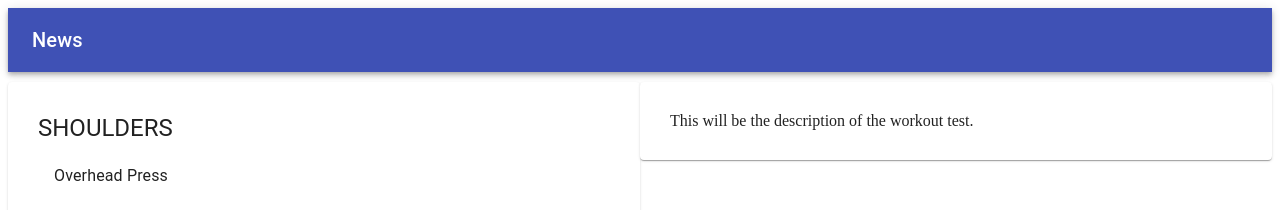
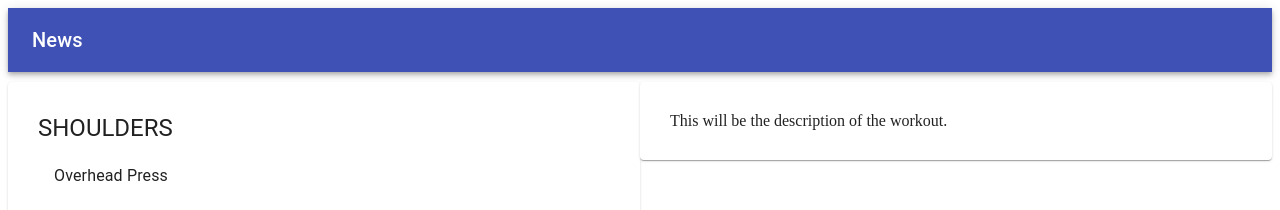
Before and after one commit to raevenbauto/material-io-practice, a React (Create React App) app: page / in a window 1280 px wide. Shown: the top 210 px of the page. Built offline with nearby package versions, Linux system fonts and the light colour scheme.

Commit message:
Revert "Commit from other comp"
This reverts commit 1bb6c0f3

```diff
--- a/src/Components/Exercises/index.js
+++ b/src/Components/Exercises/index.js
@@ -44,7 +44,7 @@ export default ({exercises}) =>
         </Grid>
         <Grid item sm>
             <Paper style={style.Paper} >
-                This will be the description of the workout test.
+                This will be the description of the workout.
             </Paper>
         </Grid>
     </Grid>
```
